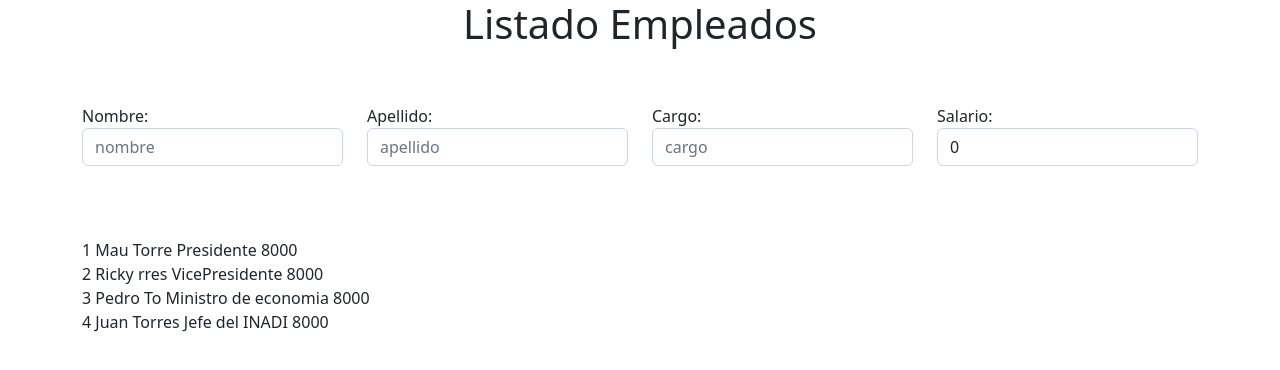
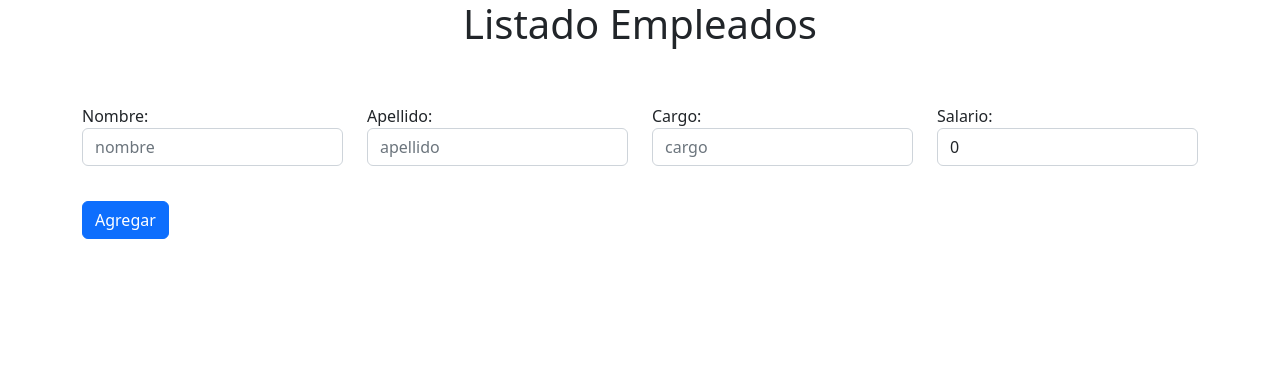
Before and after one commit to Ralonso20/app-empleados, an Angular app: page / in a window 1280 px wide. Shown: the top 370 px of the page. Built offline with nearby package versions, Linux system fonts and the light colour scheme.

Commit message:
finalizado agregado de empleados

```diff
--- a/src/app/app.component.html
+++ b/src/app/app.component.html
@@ -23,6 +23,9 @@
         <label for="nombre">Salario:</label>
         <input type="text" name="salario" id="salario" placeholder="salario" class="form-control" [(ngModel)]="cuadroSalario">
       </div>
+      <div class="col">
+        <button type="submit" class="btn btn-primary" (click)="agregarEmpleado()" style="margin-top: 35px;">Agregar</button>
+      </div>
   </form>
 </div>
 
--- a/src/app/app.component.ts
+++ b/src/app/app.component.ts
@@ -10,14 +10,16 @@ export class AppComponent {
   title = 'Listado Empleados';
 
   empleados:Array<Empleados>=[
-    new Empleados("Mau", "Torre", "Presidente", 8000),
-    new Empleados("Ricky", "rres", "VicePresidente", 8000),
-    new Empleados("Pedro", "To", "Ministro de economia", 8000),
-    new Empleados("Juan", "Torres", "Jefe del INADI", 8000),
   ];
 
-  cuadroNombre:String = "";
-  cuadroApellido:String = "";
-  cuadroCargo:String = "";
+  cuadroNombre:string = "";
+  cuadroApellido:string = "";
+  cuadroCargo:string = "";
   cuadroSalario:number = 0;
+
+  agregarEmpleado(){
+    let empleado=new Empleados(this.cuadroNombre, this.cuadroApellido, this.cuadroCargo, this.cuadroSalario);
+    this.empleados.push(empleado);
+  }
+
 }
```
